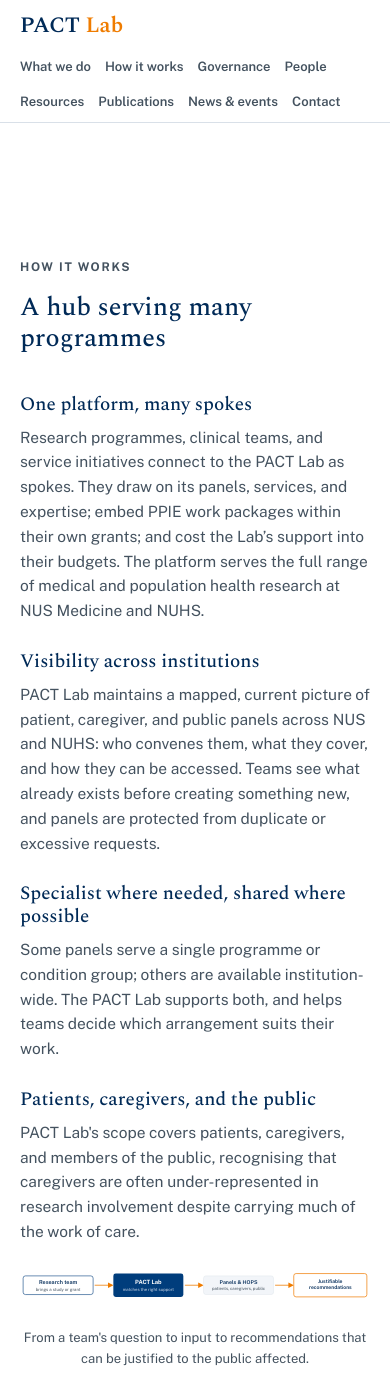
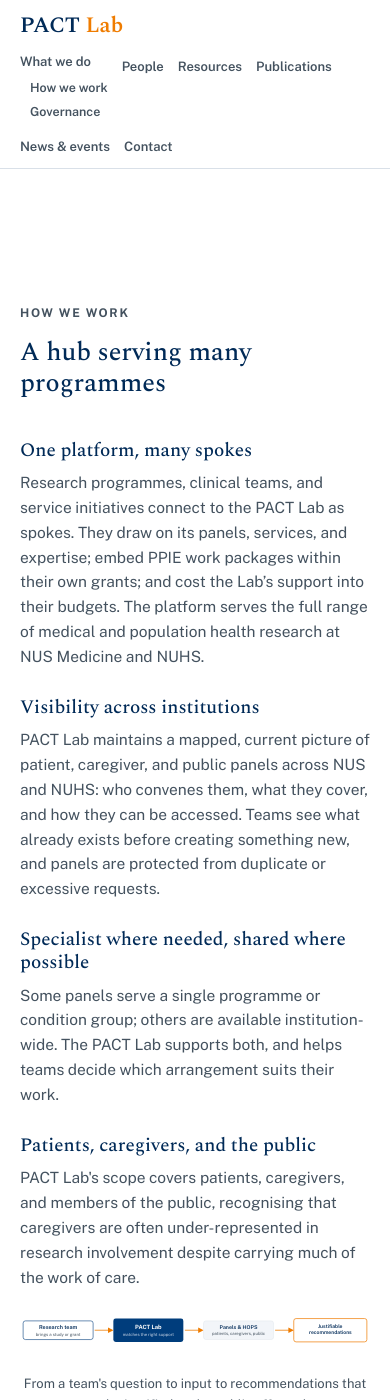
Before and after one commit to earp-lab/pact-lab, a Jekyll site: the page built from index.html, in a window 390 px wide and 1400 px high, scrolled down 5900 px. Built offline with Jekyll 4.4.1, drawn with Linux system fonts in a browser that asks for light colours.

Commit message:
Add files via upload

```diff
--- a/_includes/nav.html
+++ b/_includes/nav.html
@@ -2,9 +2,13 @@
   <div class="wrap">
     <a class="brand" href="{{ '/' | relative_url }}">PACT<span>&nbsp;Lab</span></a>
     <ul class="navlinks">
-      <li><a href="{{ '/' | relative_url }}#services">What we do</a></li>
-      <li><a href="{{ '/' | relative_url }}#model">How it works</a></li>
-      <li><a href="{{ '/' | relative_url }}#governance">Governance</a></li>
+      <li class="hasmenu">
+        <a href="{{ '/' | relative_url }}#services">What we do <span class="caret" aria-hidden="true">&#9662;</span></a>
+        <ul class="submenu">
+          <li><a href="{{ '/' | relative_url }}#model">How we work</a></li>
+          <li><a href="{{ '/' | relative_url }}#governance">Governance</a></li>
+        </ul>
+      </li>
       <li><a href="{{ '/people/' | relative_url }}"{% if page.nav == 'people' %} class="current"{% endif %}>People</a></li>
       <li><a href="{{ '/resources/' | relative_url }}"{% if page.nav == 'resources' %} class="current"{% endif %}>Resources</a></li>
       <li><a href="{{ '/publications/' | relative_url }}"{% if page.nav == 'publications' %} class="current"{% endif %}>Publications</a></li>
--- a/_includes/section-model.html
+++ b/_includes/section-model.html
@@ -1,7 +1,7 @@
 <section id="model">
   <div class="wrap">
     <div class="sechead">
-      <p class="eyebrow">How it works</p>
+      <p class="eyebrow">How we work</p>
       <h2>A hub serving many programmes</h2>
     </div>
     <div class="res">
--- a/assets/css/style.css
+++ b/assets/css/style.css
@@ -388,3 +388,26 @@
   /* People page: tighten the gap above the first group */
   section.people{padding-top:34px}
   section.people .subhead:first-of-type{margin-top:0}
+
+  /* Navigation submenu */
+  .navlinks .hasmenu{position:relative}
+  .navlinks .caret{font-size:9px;margin-left:2px;color:var(--orange)}
+  .navlinks .submenu{
+    display:none;position:absolute;top:100%;left:-14px;z-index:20;
+    background:var(--white);border:1px solid var(--line);list-style:none;
+    padding:6px 0;min-width:190px;box-shadow:0 6px 18px rgba(0,42,87,.10);
+  }
+  .navlinks .hasmenu:hover .submenu,
+  .navlinks .hasmenu:focus-within .submenu{display:block}
+  .navlinks .submenu li{display:block}
+  .navlinks .submenu a{display:block;padding:8px 16px;font-weight:600;font-size:13.5px}
+  .navlinks .submenu a:hover{background:var(--tint);color:var(--navy)}
+  @media(max-width:760px){
+    .navlinks .submenu{
+      display:block;position:static;border:none;box-shadow:none;padding:0;min-width:0;
+      margin-left:10px;
+    }
+    .navlinks .submenu a{padding:2px 0;font-size:12.5px;color:var(--ink-soft)}
+    .navlinks .caret{display:none}
+    .navlinks .hasmenu{display:flex;flex-direction:column;gap:4px}
+  }
```
